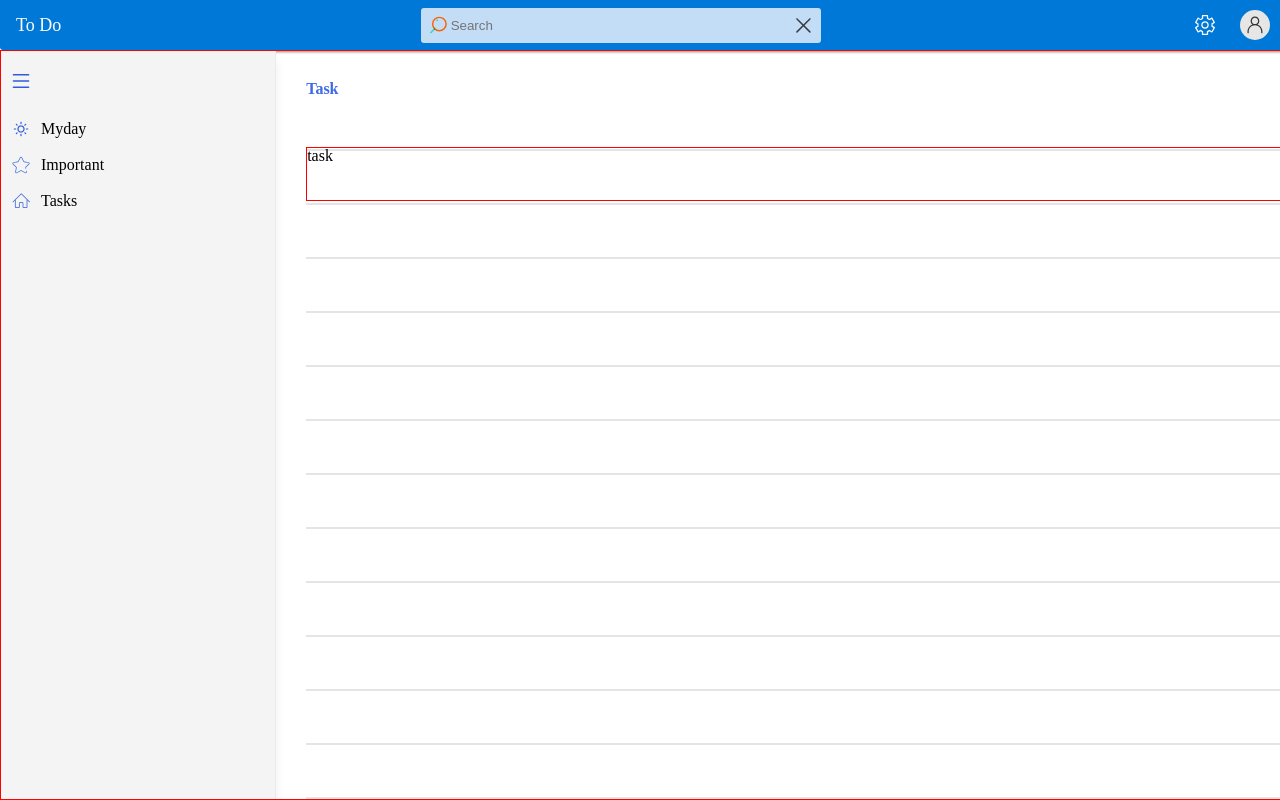
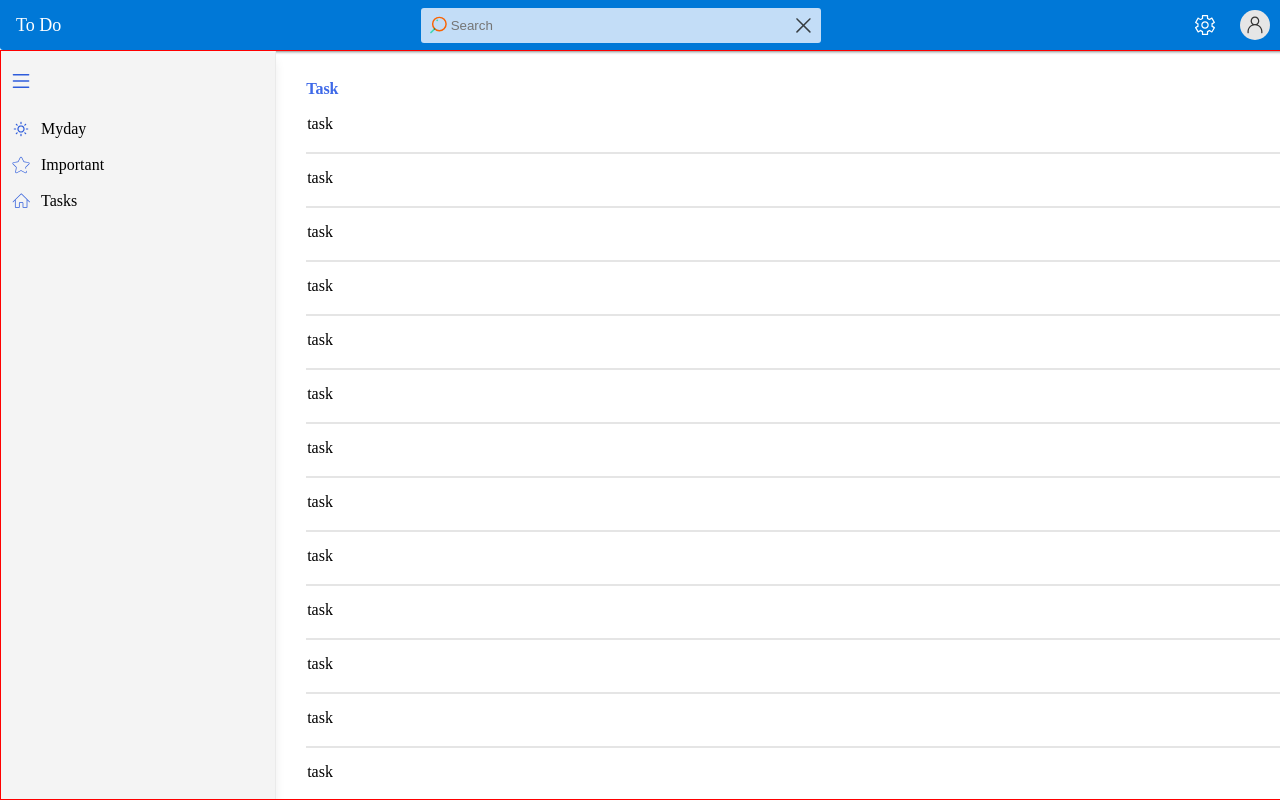
Before and after one commit to GITHUBXIONGXINOG/messageboard, a Vue app: page /tasks in a window 1280 px wide. Built offline with nearby package versions, Linux system fonts and the light colour scheme.

Commit message:
右侧修改

```diff
--- a/src/components/pageInfo/pageInfo.vue
+++ b/src/components/pageInfo/pageInfo.vue
@@ -1,40 +1,46 @@
 <template>
   <div class="pageInfo">
+    <ul class="list">
+      <li v-for="(n, index) in tabelLength" :key="index">
         <task />
-        <ul class="page-background">
-            <li v-for="(n,index) in tabelLength" :key="index">
-
       </li>
     </ul>
-
+    <ul class="page-background">
+      <li v-for="(n, index) in tabelLength" :key="index"></li>
+    </ul>
   </div>
 </template>
 <script>
-import task from '../task/task.vue'
+import task from "../task/task.vue";
 
-import { defineComponent } from 'vue'
+import { defineComponent } from "vue";
 export default defineComponent({
-    name:'App',
+  name: "App",
   components: {
-        task
+    task,
   },
-    setup(){
-        const tabelLength = 20
+  setup() {
+    const tabelLength = 20;
     return {
-            tabelLength
-        }
-    }
-})
+      tabelLength,
+    };
+  },
+});
 </script>
 <style scoped lang="scss">
 .pageInfo {
   flex: 1;
   width: 100%;
   position: relative;
-        .page-background{
-            li{
+  .page-background {
+    position: fixed;
+    top: 100px;
+    width: 80%;
+
+    li {
       height: 52px;
       border-bottom: 2px solid #e5e5e5;
+      margin: 0 30px 0 0;
     }
   }
 }
--- a/src/components/task/task.vue
+++ b/src/components/task/task.vue
@@ -13,9 +13,11 @@ export default defineComponent({
 <style scoped lang="scss">
     .task {
         height: 52px;
-        width: 100%;
-        border: 1px solid red;
-        position:absolute;
+        width: 97%;
+        border: 1px solid transparent;
+        // position:absolute;
         top: 50px;
+        display: flex;
+        align-items: center;
     }
 </style>
```
Lines whose indentation alone changed are shown as unchanged.
